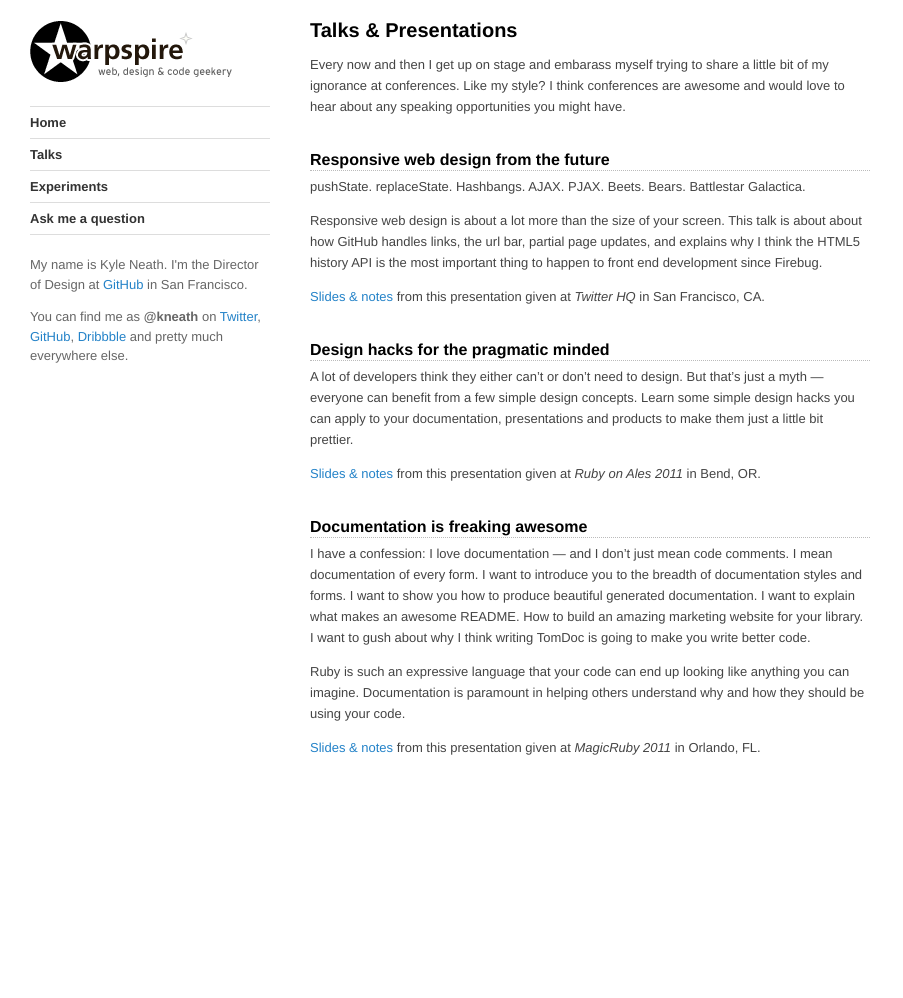
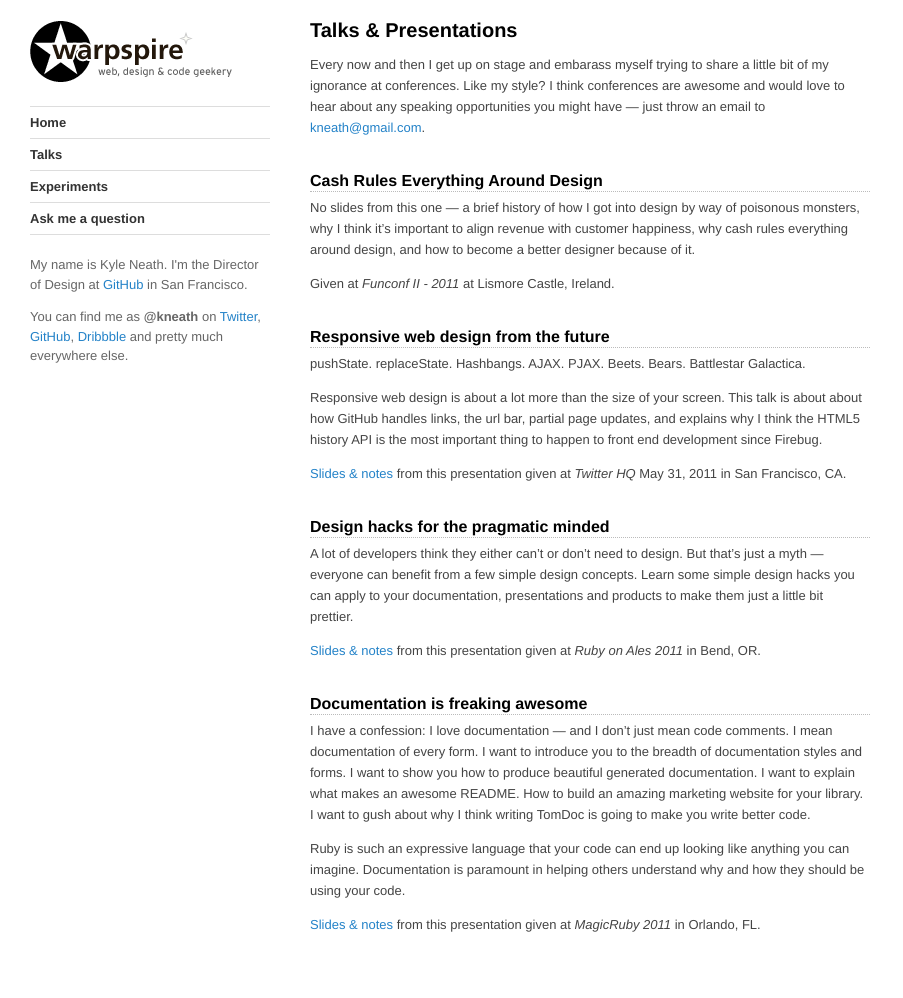
Before and after one commit to kneath/kneath.github.com, a Jekyll site: the page built from talks/index.md, in a window 1280 px wide. Shown: the whole page, without its empty margins (0-903 px from the left). Built offline with Jekyll 4.4.1, drawn with Linux system fonts in a browser that asks for light colours; Markdown is read by kramdown in place of the engine named in the settings; comment, search, counter and statistics services are not loaded; before the commit the page ends 900 px from its top, so only the background shows below that.

Commit message:
Add Funconf to /talks for posterity

```diff
--- a/talks/index.md
+++ b/talks/index.md
@@ -5,7 +5,13 @@ title: "Talks & Presentations"
 
 # Talks & Presentations
 
-Every now and then I get up on stage and embarass myself trying to share a little bit of my ignorance at conferences. Like my style? I think conferences are awesome and would love to hear about any speaking opportunities you might have.
+Every now and then I get up on stage and embarass myself trying to share a little bit of my ignorance at conferences. Like my style? I think conferences are awesome and would love to hear about any speaking opportunities you might have — just throw an email to <kneath@gmail.com>.
+
+## Cash Rules Everything Around Design
+
+No slides from this one — a brief history of how I got into design by way of poisonous monsters, why I think it's important to align revenue with customer happiness, why cash rules everything around design, and how to become a better designer because of it.
+
+Given at *Funconf II - 2011* at Lismore Castle, Ireland.
 
 ## [Responsive web design from the future](/talks/responsive)
 
@@ -13,7 +19,7 @@ pushState. replaceState. Hashbangs. AJAX. PJAX. Beets. Bears. Battlestar Galacti
 
 Responsive web design is about a lot more than the size of your screen. This talk is about about how GitHub handles links, the url bar, partial page updates, and explains why I think the HTML5 history API is the most important thing to happen to front end development since Firebug.
 
-[Slides & notes](/talks/responsive) from this presentation given at *Twitter HQ* in San Francisco, CA.
+[Slides & notes](/talks/responsive) from this presentation given at *Twitter HQ* May 31, 2011 in San Francisco, CA.
 
 ## [Design hacks for the pragmatic minded](/talks/designhacks)
 
```
